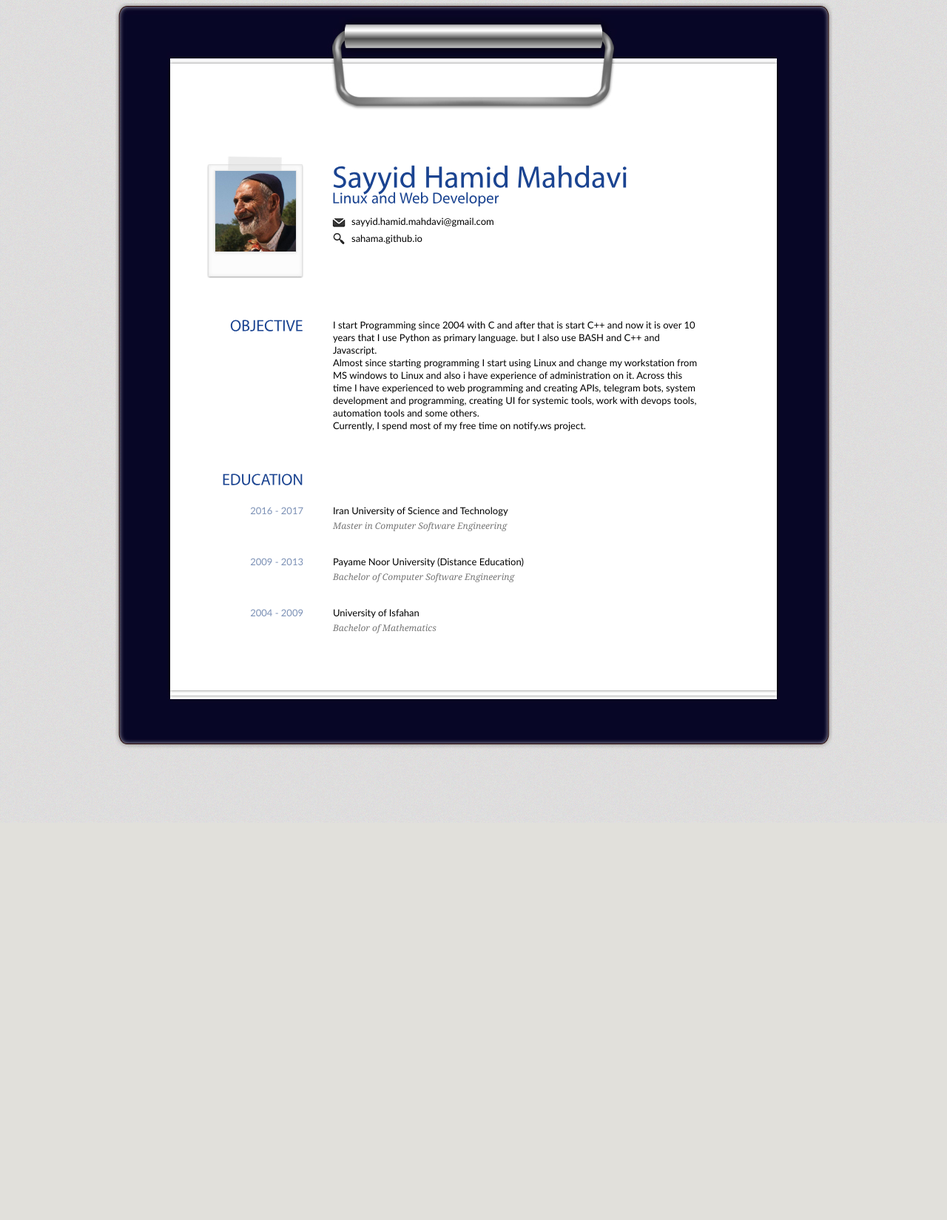
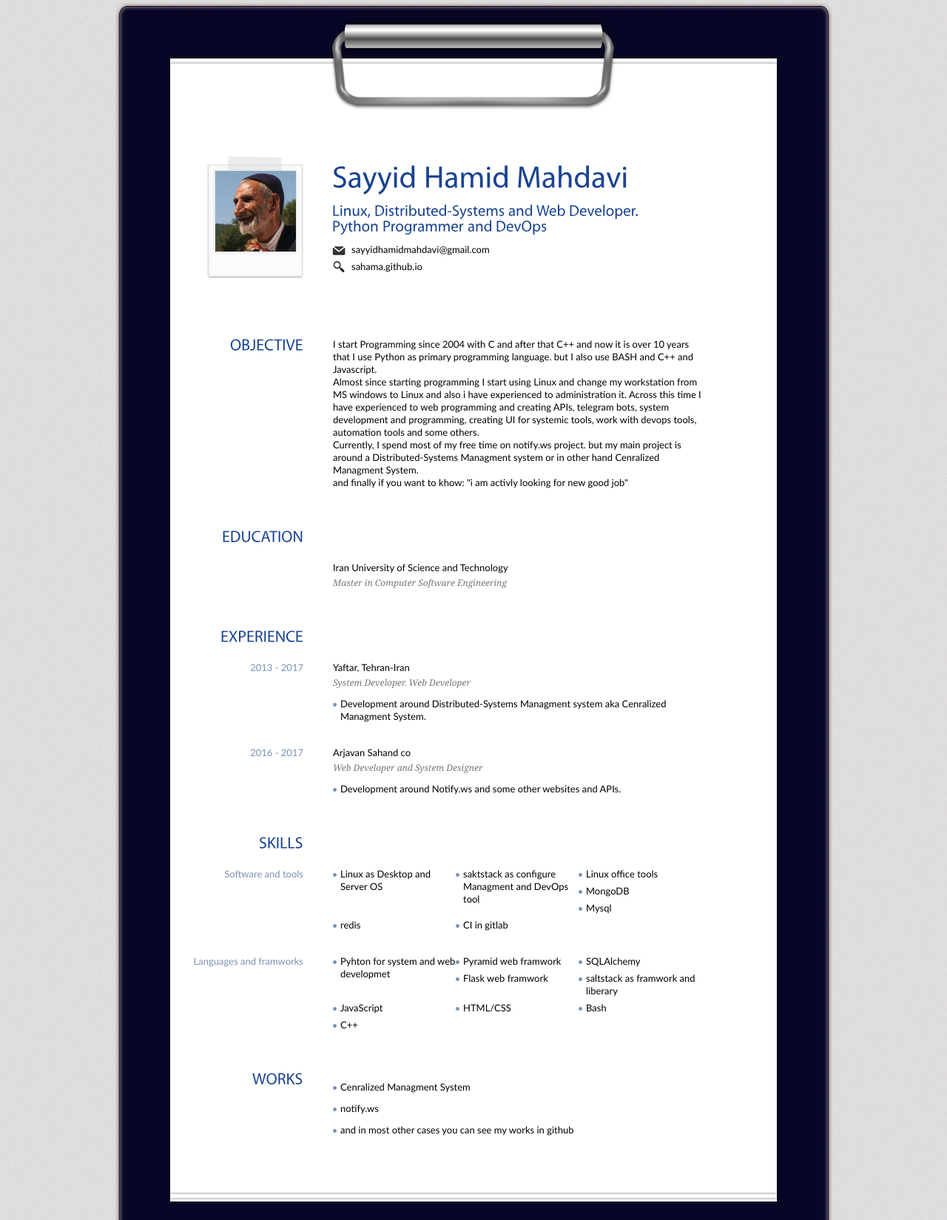
Before and after one commit to sahama/sahama.github.io, a plain HTML site: page index.html in a window 1280 px wide. Shown: the part 56-1705 px from the top of the page at 74% size. Before the commit the page ends 1168 px from the top, so only its background shows below. Drawn offline with Linux system fonts and the light colour scheme.

Commit message:
some modificatios

```diff
--- a/index.html
+++ b/index.html
@@ -38,11 +38,11 @@
                     <!-- End Image -->
                     <!-- Begin Personal Information -->
                     <div class="self">
-                        <h1 class="name">Sayyid Hamid Mahdavi<br/>
-                            <span>Linux and Web Developer</span></h1>
+                        <h1 class="name">Sayyid Hamid Mahdavi<br/><br/>
+                            <span>Linux, Distributed-Systems and Web Developer. Python Programmer and DevOps</span></h1>
                         <ul>
                             <!--<li class="ad">111 Lorem Street, 34785, Ipsum City</li>-->
-                            <li class="mail">sayyid.hamid.mahdavi@gmail.com</li>
+                            <li class="mail">sayyidhamidmahdavi@gmail.com</li>
                             <!--<li class="tel">+11 444 555 22 33</li>-->
                             <li class="web">sahama.github.io</li>
                         </ul>
@@ -69,11 +69,12 @@
                 <!-- Begin 1st Row -->
                 <div class="entry">
                     <h2>OBJECTIVE</h2>
-                    <p>I start Programming since 2004 with C and after that is start C++ and now it is over 10 years that I use Python as primary language.
+                    <p>I start Programming since 2004 with C and after that C++ and now it is over 10 years that I use Python as primary programming language.
                         but I also use BASH and C++ and Javascript. <br/>
-                        Almost since starting programming I start using Linux and change my workstation from MS windows to Linux and also i have experience of administration on it.
+                        Almost since starting programming I start using Linux and change my workstation from MS windows to Linux and also i have experienced to administration it.
                         Across this time I have experienced to web programming and creating APIs, telegram bots, system development and programming, creating UI for systemic tools, work with devops tools, automation tools and some others.<br/>
-                        Currently, I spend most of my free time on notify.ws project.
+                        Currently, I spend most of my free time on notify.ws project. but my main project is around a Distributed-Systems Managment system or in other hand Cenralized Managment System. <br>
+                        and finally if you want to khow: "i am activly looking for new good job"
                     </p>
                 </div>
                 <!-- End 1st Row -->
@@ -81,11 +82,11 @@
                 <div class="entry">
                     <h2>EDUCATION</h2>
                     <div class="content">
-                        <h3>2016 - 2017</h3>
+<!--                         <h3>2016 - 2017</h3> -->
                         <p>Iran University of Science and Technology<br/>
                             <em>Master in Computer Software Engineering</em></p>
                     </div>
-                    <div class="content">
+                    <!--<div class="content">
                         <h3>2009 - 2013</h3>
                         <p>Payame Noor University (Distance Education)<br/>
                             <em>Bachelor of Computer Software Engineering</em></p>
@@ -94,90 +95,72 @@
                         <h3>2004 - 2009</h3>
                         <p>University of Isfahan<br/>
                             <em>Bachelor of Mathematics</em></p>
-                    </div>
+                    </div>-->
                 </div>
                 <!-- End 2nd Row -->
                 <!--&lt;!&ndash; Begin 3rd Row &ndash;&gt;-->
-                <!--<div class="entry">-->
-                    <!--<h2>EXPERIENCE</h2>-->
-                    <!--<div class="content">-->
-                        <!--<h3>May 2009 - Feb 2010</h3>-->
-                        <!--<p>Agency Creative, London <br/>-->
-                            <!--<em>Senior Web Designer</em></p>-->
-                        <!--<ul class="info">-->
-                            <!--<li>Vestibulum eu ante massa, sed rhoncus velit.</li>-->
-                            <!--<li>Pellentesque at lectus in <a href="#">libero dapibus</a> cursus. Sed arcu ipsum, varius-->
-                                <!--at ultricies acuro, tincidunt iaculis diam.-->
-                            <!--</li>-->
-                        <!--</ul>-->
-                    <!--</div>-->
-                    <!--<div class="content">-->
-                        <!--<h3>Jun 2007 - May 2009</h3>-->
-                        <!--<p>Junior Web Designer <br/>-->
-                            <!--<em>Bachelor of Science in Graphic Design</em></p>-->
-                        <!--<ul class="info">-->
-                            <!--<li>Sed fermentum sollicitudin interdum. Etiam imperdiet sapien in dolor rhoncus a semper-->
-                                <!--tortor posuere.-->
-                            <!--</li>-->
-                            <!--<li>Pellentesque at lectus in libero dapibus cursus. Sed arcu ipsum, varius at ultricies-->
-                                <!--acuro, tincidunt iaculis diam.-->
-                            <!--</li>-->
-                        <!--</ul>-->
-                    <!--</div>-->
-                <!--</div>-->
+                <div class="entry">
+                    <h2>EXPERIENCE</h2>
+                    <div class="content">
+                        <h3>2013 - 2017</h3>
+                        <p>Yaftar, Tehran-Iran <br/>
+                            <em>System Developer. Web Developer</em></p>
+                        <ul class="info">
+                            <li>Development around Distributed-Systems Managment system aka Cenralized Managment System.</li>
+                        </ul>
+                    </div>
+                    <div class="content">
+                        <h3>2016 - 2017</h3>
+                        <p>Arjavan Sahand co <br/>
+                            <em>Web Developer and System Designer</em></p>
+                        <ul class="info">
+                            <li>Development around Notify.ws and some other websites and APIs.
+                            </li>
+                        </ul>
+                    </div>
+                </div>
                 <!--&lt;!&ndash; End 3rd Row &ndash;&gt;-->
                 <!--&lt;!&ndash; Begin 4th Row &ndash;&gt;-->
-                <!--<div class="entry">-->
-                    <!--<h2>SKILLS</h2>-->
-                    <!--<div class="content">-->
-                        <!--<h3>Software Knowledge</h3>-->
-                        <!--<ul class="skills">-->
-                            <!--<li>Photoshop</li>-->
-                            <!--<li>Illustrator</li>-->
-                            <!--<li>InDesign</li>-->
-                            <!--<li>Flash</li>-->
-                            <!--<li>Fireworks</li>-->
-                            <!--<li>Dreamweaver</li>-->
-                            <!--<li>After Effects</li>-->
-                            <!--<li>Cinema 4D</li>-->
-                            <!--<li>Maya</li>-->
-                        <!--</ul>-->
-                    <!--</div>-->
-                    <!--<div class="content">-->
-                        <!--<h3>Languages</h3>-->
-                        <!--<ul class="skills">-->
-                            <!--<li>CSS/XHTML</li>-->
-                            <!--<li>PHP</li>-->
-                            <!--<li>JavaScript</li>-->
-                            <!--<li>Ruby on Rails</li>-->
-                            <!--<li>ActionScript</li>-->
-                            <!--<li>C++</li>-->
-                        <!--</ul>-->
-                    <!--</div>-->
-                <!--</div>-->
+                <div class="entry">
+                    <h2>SKILLS</h2>
+                    <div class="content">
+                        <h3>Software and tools</h3>
+                        <ul class="skills">
+                            <li>Linux as Desktop and Server OS</li>
+                            <li>saktstack as configure Managment and DevOps tool</li>
+                            <li>Linux office tools</li>
+                            <li>MongoDB</li>
+                            <li>Mysql</li>
+                            <li>redis</li>
+                            <li>CI in gitlab</li>
+
+                        </ul>
+                    </div>
+                    <div class="content">
+                        <h3>Languages and framworks</h3>
+                        <ul class="skills">
+                            <li>Pyhton for system and web developmet</li>
+                            <li>Pyramid web framwork</li>
+                            <li>SQLAlchemy</li>
+                            <li>Flask web framwork</li>
+                            <li>saltstack as framwork and liberary</li>
+                            <li>JavaScript</li>
+                            <li>HTML/CSS</li>
+                            <li>Bash</li>
+                            <li>C++</li>
+                        </ul>
+                    </div>
+                </div>
                 <!--&lt;!&ndash; End 4th Row &ndash;&gt;-->
                 <!--&lt;!&ndash; Begin 5th Row &ndash;&gt;-->
-                <!--<div class="entry">-->
-                    <!--<h2>WORKS</h2>-->
-                    <!--<ul class="works">-->
-                        <!--<li><a href="images/1.jpg" rel="gallery" title="Lorem ipsum dolor sit amet."><img-->
-                                <!--src="images/image.jpg" alt=""/></a></li>-->
-                        <!--<li><a href="images/2.jpg" rel="gallery" title="Lorem ipsum dolor sit amet."><img-->
-                                <!--src="images/image.jpg" alt=""/></a></li>-->
-                        <!--<li><a href="images/3.jpg" rel="gallery" title="Lorem ipsum dolor sit amet."><img-->
-                                <!--src="images/image.jpg" alt=""/></a></li>-->
-                        <!--<li><a href="images/1.jpg" rel="gallery" title="Lorem ipsum dolor sit amet."><img-->
-                                <!--src="images/image.jpg" alt=""/></a></li>-->
-                        <!--<li><a href="images/2.jpg" rel="gallery" title="Lorem ipsum dolor sit amet."><img-->
-                                <!--src="images/image.jpg" alt=""/></a></li>-->
-                        <!--<li><a href="images/3.jpg" rel="gallery" title="Lorem ipsum dolor sit amet."><img-->
-                                <!--src="images/image.jpg" alt=""/></a></li>-->
-                        <!--<li><a href="images/1.jpg" rel="gallery" title="Lorem ipsum dolor sit amet."><img-->
-                                <!--src="images/image.jpg" alt=""/></a></li>-->
-                        <!--<li><a href="images/1.jpg" rel="gallery" title="Lorem ipsum dolor sit amet."><img-->
-                                <!--src="images/image.jpg" alt=""/></a></li>-->
-                    <!--</ul>-->
-                <!--</div>-->
+                <div class="entry">
+                    <h2>WORKS</h2>
+                    <ul class="info">
+                        <li>Cenralized Managment System</li>
+                        <li>notify.ws</li>
+                        <li>and in most other cases you can see my works in github</li>
+                    </ul>
+                </div>
                 <!--&lt;!&ndash; Begin 5th Row &ndash;&gt;-->
             </div>
             <div class="clear"></div>
```
